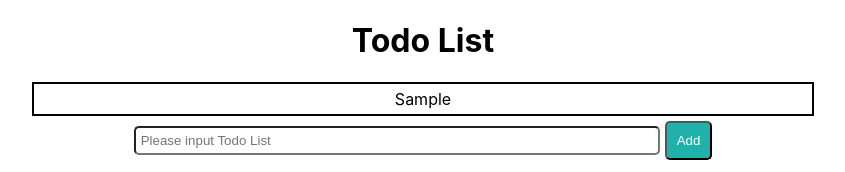
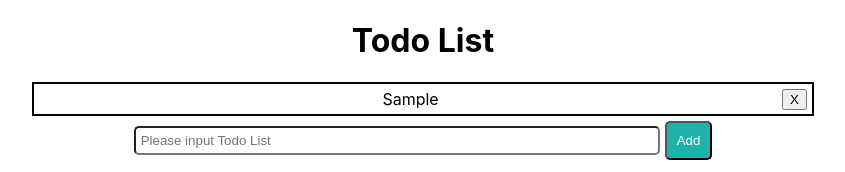
Before and after one commit to anna-tsang/react-todolist, a React (Create React App) app: page / in a window 1280 px wide. Both pictures are taken after typing "Sample" into the empty fields and a click on the input "Add". Shown: the top 172 px of the page, without its empty margins (217-1062 px from the left). Built offline with nearby package versions, Linux system fonts and the light colour scheme.

Commit message:
[react-todolist][Anna] feat: delete button + update button

```diff
--- a/src/App.css
+++ b/src/App.css
@@ -40,3 +40,11 @@
   border: 2px solid black;
   word-wrap: break-word;
 }
+
+.deleteButton{
+  float: right;
+}
+
+.done{
+  text-decoration: line-through;
+}
--- a/src/components/ToDoGenerator.js
+++ b/src/components/ToDoGenerator.js
@@ -16,7 +16,7 @@ function ToDoGenerator(props){
         const id = uuidv4();
         const done = false;
         if(!(toDoText === "")){
-            dispatch({type: UPDATE_CONTENT, payload: {id: id, toDoText: toDoText, done: done}});
+            dispatch({type: UPDATE_CONTENT, payload: {id: id, text: toDoText, done: done}});
         }
         setTodoText("");
     }
--- a/src/components/ToDoGroup.js
+++ b/src/components/ToDoGroup.js
@@ -8,11 +8,10 @@ function ToDoGroup() {
         <div>
             {
                 toDoTextList.map((item,index)=>(
-                    <ToDoItems key={item + index} todoItem={item.toDoText}></ToDoItems>
+                    <ToDoItems key={item + index} todoItem={item.text} id={item.id} done={item.done}></ToDoItems>
                 ))
             }
         </div>
-
     );
 }
 
--- a/src/components/ToDoItems.js
+++ b/src/components/ToDoItems.js
@@ -1,7 +1,23 @@
+import {useDispatch} from "react-redux";
+import {UPDATE_TODO_DONE, DELETE_TODO} from "../constants/constants";
+
 function ToDoItems(props) {
+
+    const dispatch = useDispatch();
+
+    function todoDone(){
+
+        dispatch({type:UPDATE_TODO_DONE, payload: props.id})
+    }
+
+    function deleteToDo(){
+        dispatch({type:DELETE_TODO, payload: props.id})
+    }
+
     return (
-        <div className="todoItemBorder">
-            {props.todoItem}
+        <div className="todoItemBorder" >
+            <span className={props.done? "done": null } onClick={todoDone}>{props.todoItem}</span>
+            <span><button onClick={deleteToDo} className="deleteButton">X</button></span>
         </div>
     );
 }
--- a/src/components/ToDoList.js
+++ b/src/components/ToDoList.js
@@ -5,7 +5,6 @@ import "../style/ToDoList.css"
 
 function ToDoList() {
     const [toDoTextList] = useState([]);
-
 
     return (
         <div>
--- a/src/constants/constants.js
+++ b/src/constants/constants.js
@@ -1 +1,3 @@
-export const UPDATE_CONTENT = "todo/update_content";
+export const UPDATE_CONTENT = "todo/updateContent";
+export const UPDATE_TODO_DONE = "todo/updateDone";
+export const DELETE_TODO = "todo/deleteToDo";
--- a/src/index.js
+++ b/src/index.js
@@ -18,8 +18,4 @@ ReactDOM.render(
   </React.StrictMode>,
   document.getElementById('root')
 );
-
-// If you want to start measuring performance in your app, pass a function
-// to log results (for example: reportWebVitals(console.log))
-// or send to an analytics endpoint. Learn more: https://bit.ly/CRA-vitals
 reportWebVitals();
--- a/src/reducer/ToDoReducer.js
+++ b/src/reducer/ToDoReducer.js
@@ -1,4 +1,4 @@
-import { UPDATE_CONTENT } from "../constants/constants";
+import { UPDATE_CONTENT, UPDATE_TODO_DONE, DELETE_TODO } from "../constants/constants";
 
 
 const initState = {toDoTextList: []};
@@ -7,6 +7,15 @@ const ToDoReducer = ( state = initState, action) => {
     switch (action.type) {
         case UPDATE_CONTENT:
             return {...state, toDoTextList: [...state.toDoTextList, action.payload]};
+        case UPDATE_TODO_DONE:
+            return {...state, toDoTextList: state.toDoTextList.map(item => {
+                if(item.id === action.payload){
+                    item.done = !item.done;
+                }
+                return item;
+            })};
+        case DELETE_TODO:
+            return {...state, toDoTextList: state.toDoTextList.filter(content => content.id !== action.payload)}
         default:
             return state;
     }
```
